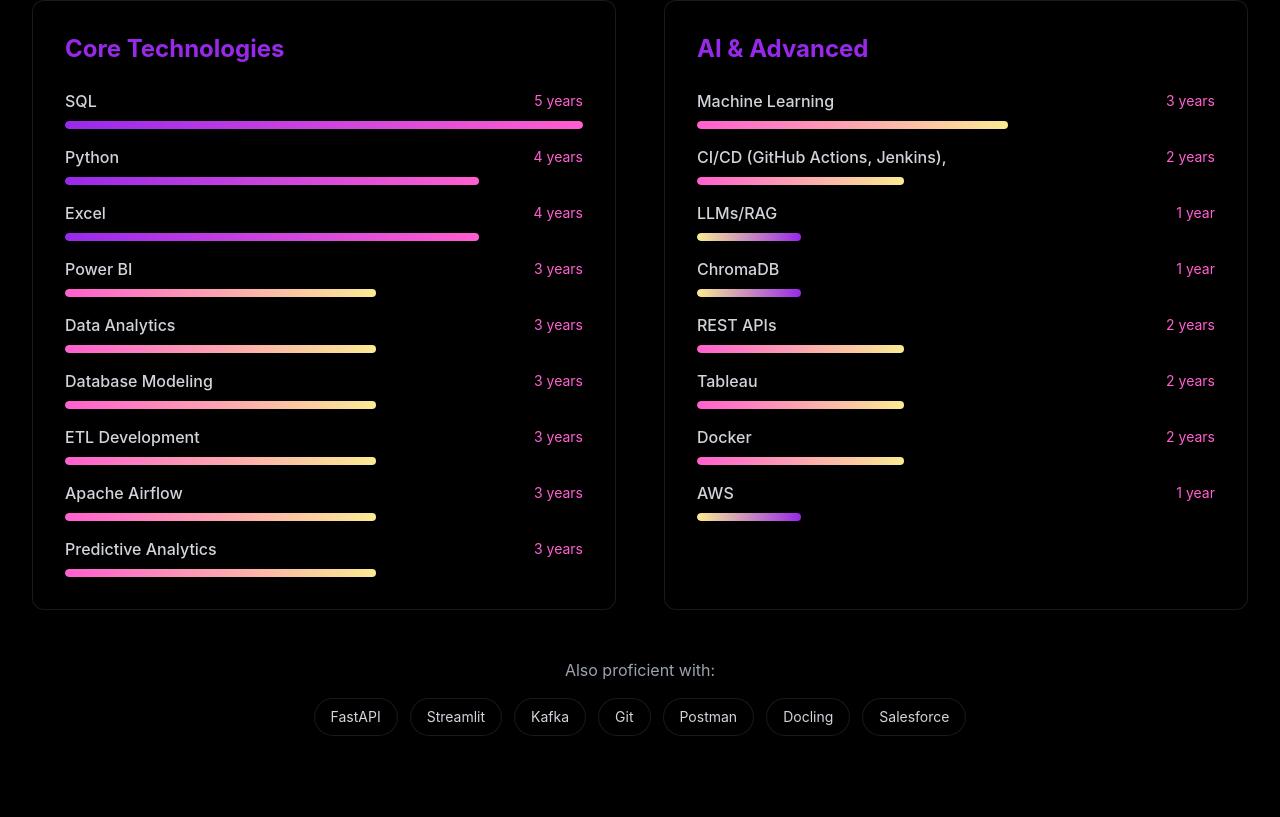
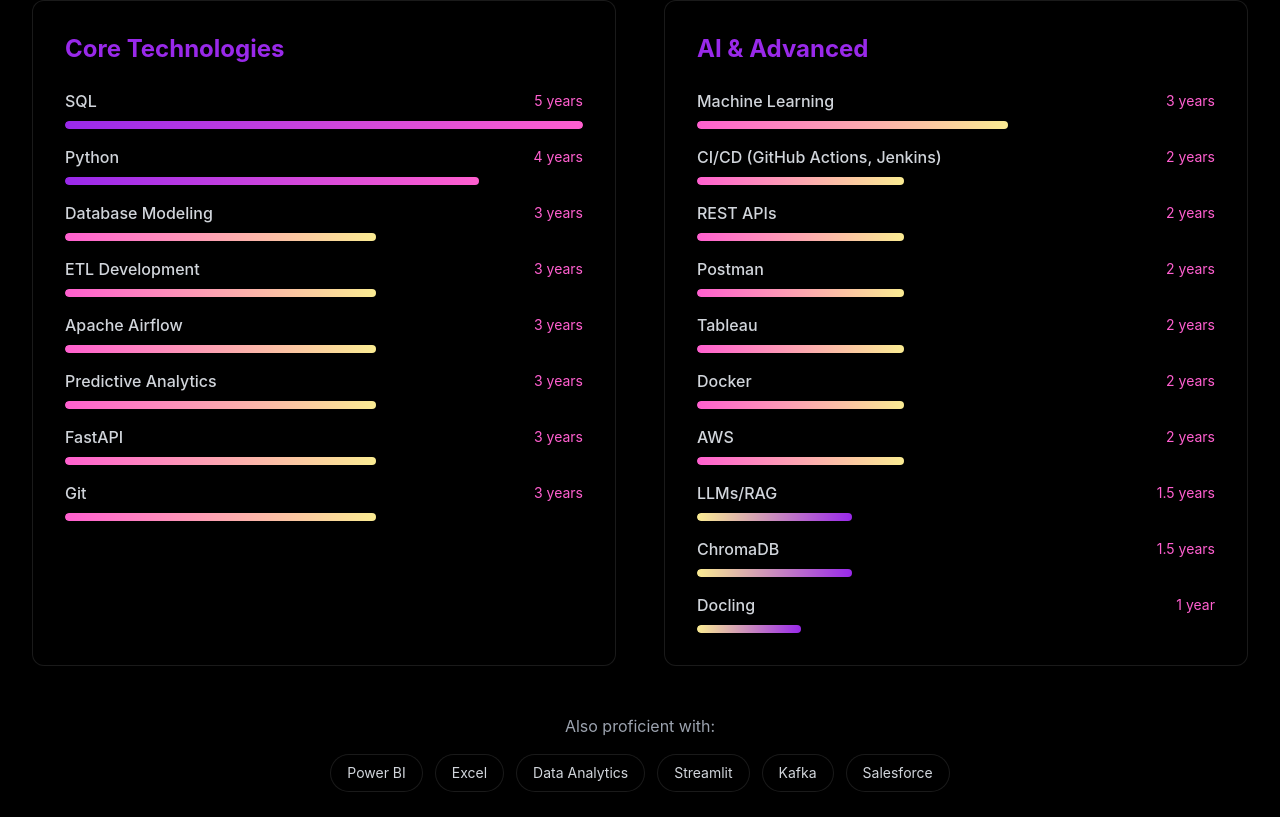
Before and after one commit to VishnuRam16/Portfolio, a Next.js app: page / in a window 1280 px wide. Shown: the part 3783-4600 px from the top of the page. Built offline with nearby package versions, Linux system fonts and the light colour scheme.

Commit message:
feat(skills): restructure skills and update experience years

```diff
--- a/components/Skills.tsx
+++ b/components/Skills.tsx
@@ -9,26 +9,27 @@
     skills: [
       { name: 'SQL', years: 5 },
       { name: 'Python', years: 4 },
-      { name: 'Excel', years: 4 },
-      { name: 'Power BI', years: 3 },
-      { name: 'Data Analytics', years: 3 },
       { name: 'Database Modeling', years: 3 },
       { name: 'ETL Development', years: 3 },
       { name: 'Apache Airflow', years: 3 },
       { name: 'Predictive Analytics', years: 3 },
+      { name: 'FastAPI', years: 3 },
+      { name: 'Git', years: 3 },
     ],
   },
   {
     title: 'AI & Advanced',
     skills: [
       { name: 'Machine Learning', years: 3 },
-      { name: 'CI/CD (GitHub Actions, Jenkins),', years: 2 },
-      { name: 'LLMs/RAG', years: 1 },
-      { name: 'ChromaDB', years: 1 },
+      { name: 'CI/CD (GitHub Actions, Jenkins)', years: 2 },
       { name: 'REST APIs', years: 2 },
+      { name: 'Postman', years: 2 },
       { name: 'Tableau', years: 2 },
       { name: 'Docker', years: 2 },
-      { name: 'AWS', years: 1 },
+      { name: 'AWS', years: 2 },
+      { name: 'LLMs/RAG', years: 1.5 },
+      { name: 'ChromaDB', years: 1.5 },
+      { name: 'Docling', years: 1 },
     ],
   },
 ]
@@ -145,7 +146,7 @@
         >
           <p className="text-gray-400 mb-4">Also proficient with:</p>
           <div className="flex flex-wrap justify-center gap-3">
-            {['FastAPI', 'Streamlit', 'Kafka', 'Git', 'Postman', 'Docling', 'Salesforce'].map((tool) => (
+            {['Power BI', 'Excel', 'Data Analytics', 'Streamlit', 'Kafka', 'Salesforce'].map((tool) => (
               <motion.span
                 key={tool}
                 whileHover={{ scale: 1.1, y: -2 }}
```
